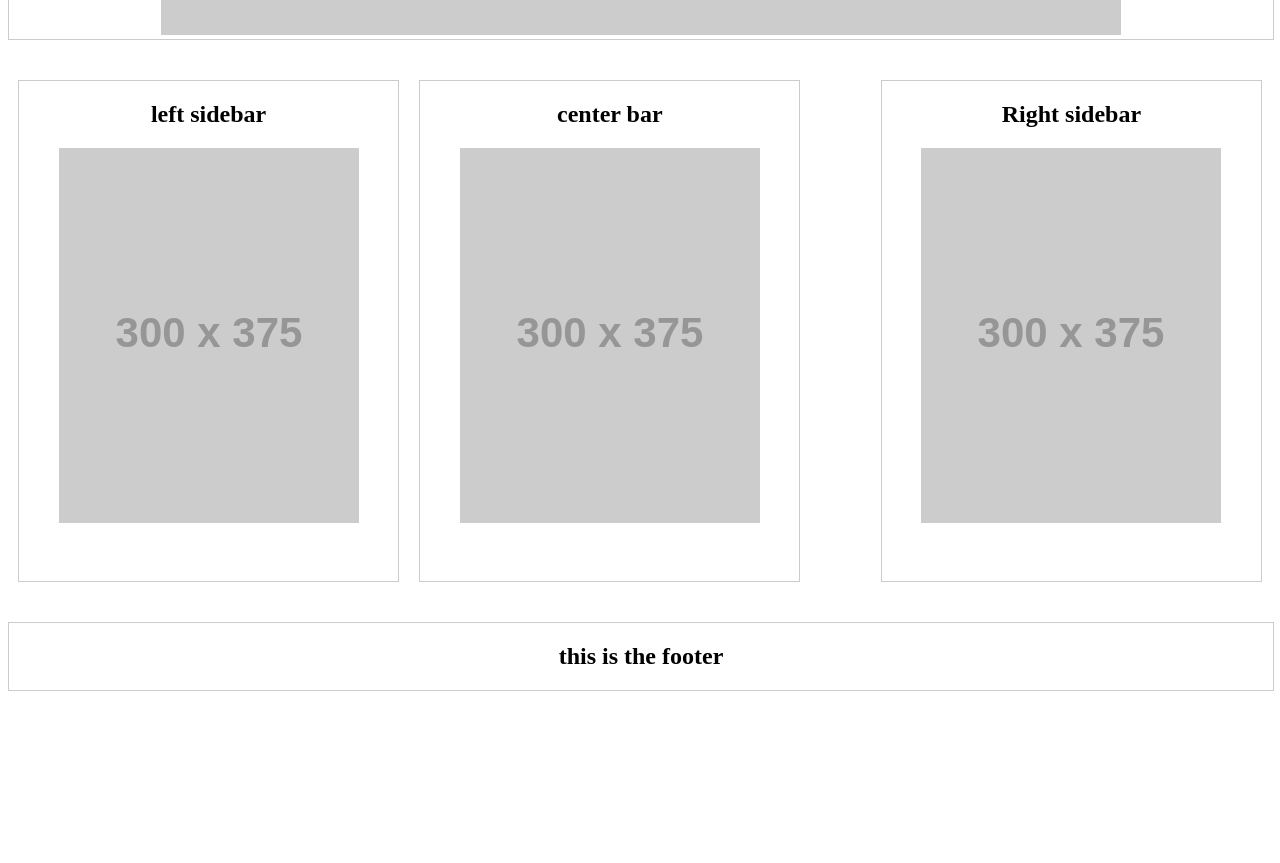
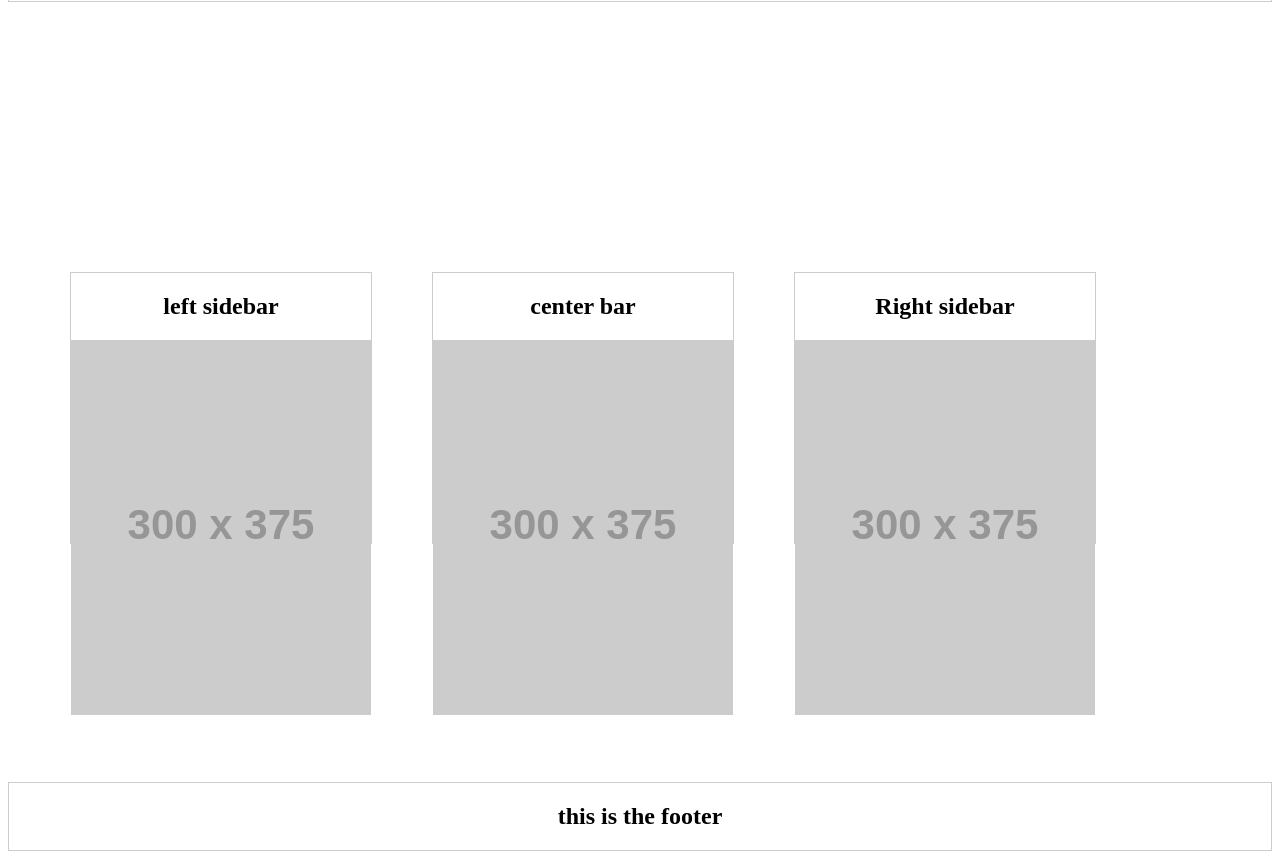
Before and after one commit to Tekthree/wireframe-exercise, a plain HTML site: page index.html in a window 1280 px wide. Shown: the part 707-1570 px from the top of the page. Before the commit the page ends 1428 px from the top, so only its background shows below. Drawn offline with Linux system fonts and the light colour scheme; placeholder pictures from the web are drawn by us.

Commit message:
adjusted css

```diff
--- a/css/style.css
+++ b/css/style.css
@@ -1,14 +1,29 @@
 header, nav, aside, footer{
   border: 1px solid #ccc;
   text-align: center;
-  float: left;
-  width: 100%;
+  /* float: left; */
+  /* width: 100%; */
   margin: 30px 0px;
+  padding: 0;
 
 }
-aside{
-  margin: 10px;
+
+section{
+  position: relative;
+  width: 1200px;
+  height: 300px;
+  margin: 240px auto;
 }
+
+.container .box{
+  position: relative;
+  width: calc(400px -30px);
+  height: calc(300px - 30px);
+  float: left;
+  margin: 30px;
+
+}
+
 
 header{
   background-color: gray;
@@ -18,26 +33,3 @@ li {
    padding: 5px;
 
 }
-
-aside:nth-child(1){
-  width: 30%;
-  height: 500px;
-  float: left;
-
-}
-
-aside:nth-child(2){
-  width: 30%;
-  height: 500px;
-
-}
-
-
-
-aside:nth-child(3){
-  width: 30%;
-  float: right;
-  height: 500px;
-
-
-}
--- a/index.html
+++ b/index.html
@@ -25,16 +25,16 @@
     <img src="https://placehold.it/960x450/ddd" alt="hero image">
 
   </nav>
-  <section>
-    <aside>
+  <section class="container">
+    <aside class="box">
       <h2>left sidebar</h2>
       <img src="https://placehold.it/300x375/ddd" alt="logo">
     </aside>
-    <aside>
+    <aside class="box">
       <h2>center bar</h2>
       <img src="https://placehold.it/300x375/ddd" alt="logo">
     </aside>
-    <aside>
+    <aside class="box">
       <h2>Right sidebar</h2>
       <img src="https://placehold.it/300x375/ddd" alt="logo">
     </aside>
```
